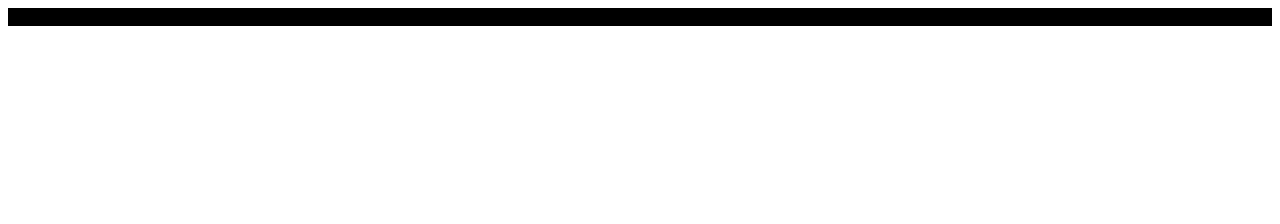
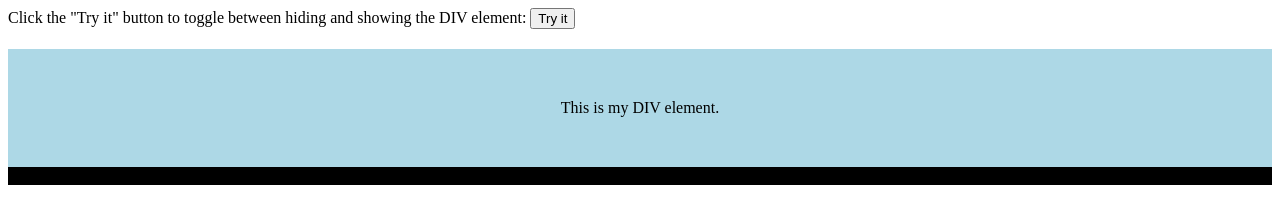
Before and after one commit to Nubydy/github_flow, a plain HTML site: page index.html in a window 1280 px wide. Drawn offline with Linux system fonts and the light colour scheme.

Commit message:
feat: button that hides or appears a div

```diff
--- a/index.html
+++ b/index.html
@@ -1,13 +1,23 @@
 <!DOCTYPE html>
 <html lang="en">
 <head>
+    <script type="module" src="./main.js"></script>
     <meta charset="UTF-8">
     <meta name="viewport" content="width=device-width, initial-scale=1.0">
     <title>Document</title>
     <link rel="stylesheet" href="style.css">
+
 </head>
 <body>
+    <span>Click the "Try it" button to toggle between hiding and showing the DIV element:</span>
 
+
+
+    <button onclick="myFunction()">Try it</button>
+
+    <div id="myDIV">
+    This is my DIV element.
+    </div>
 
     <p>hello guys</p>
 </body>
--- /dev/null
+++ b/main.js
@@ -0,0 +1,10 @@
+function myFunction() {
+  var x = document.getElementById("myDIV");
+  if (x.style.display === "none") {
+    x.style.display = "block";
+  } else {
+    x.style.display = "none";
+  }
+}
+
+export default myFunction;
--- a/style.css
+++ b/style.css
@@ -7,3 +7,11 @@ p {
     background-color: black;
     margin: auto;
 }
+
+#myDIV {
+  width: 100%;
+  padding: 50px 0;
+  text-align: center;
+  background-color: lightblue;
+  margin-top: 20px;
+}
```
